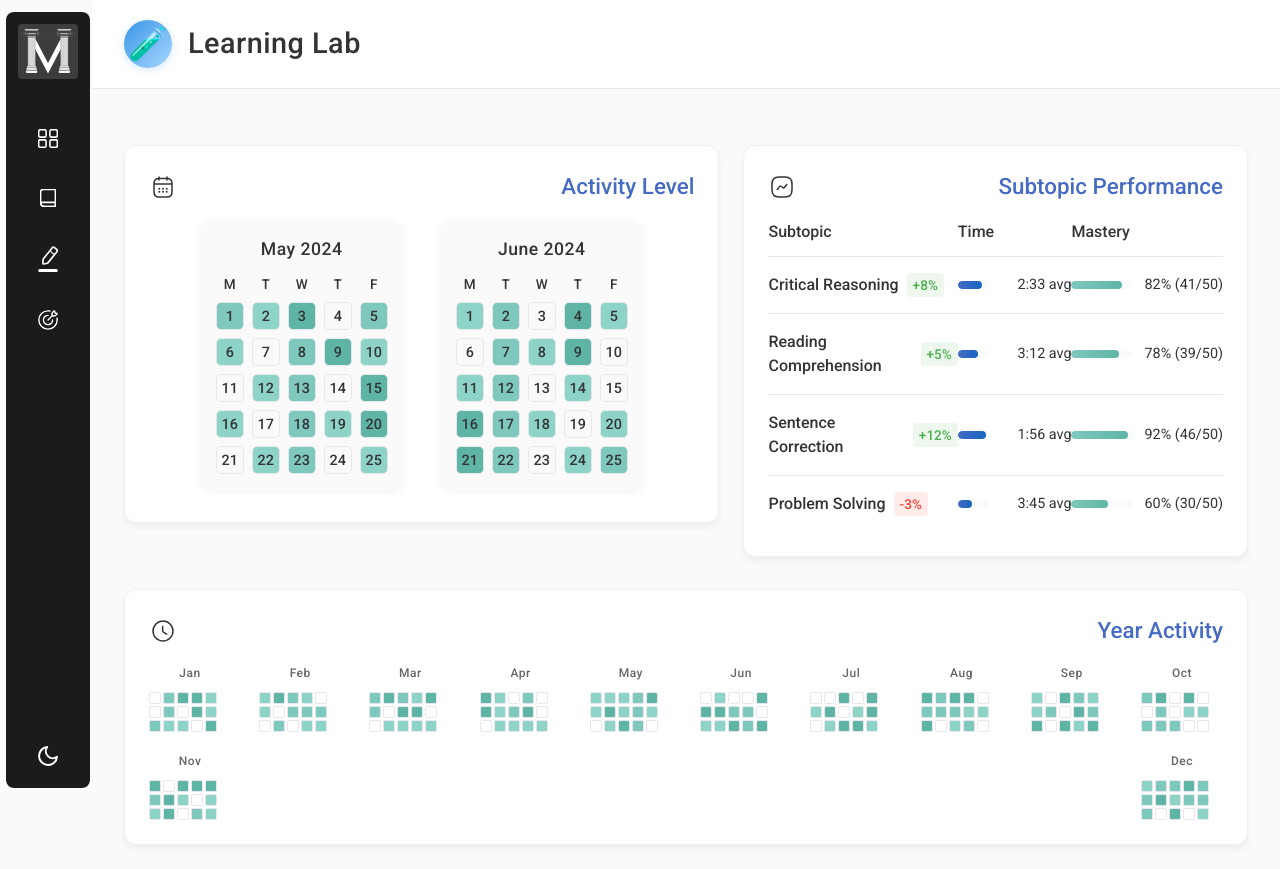
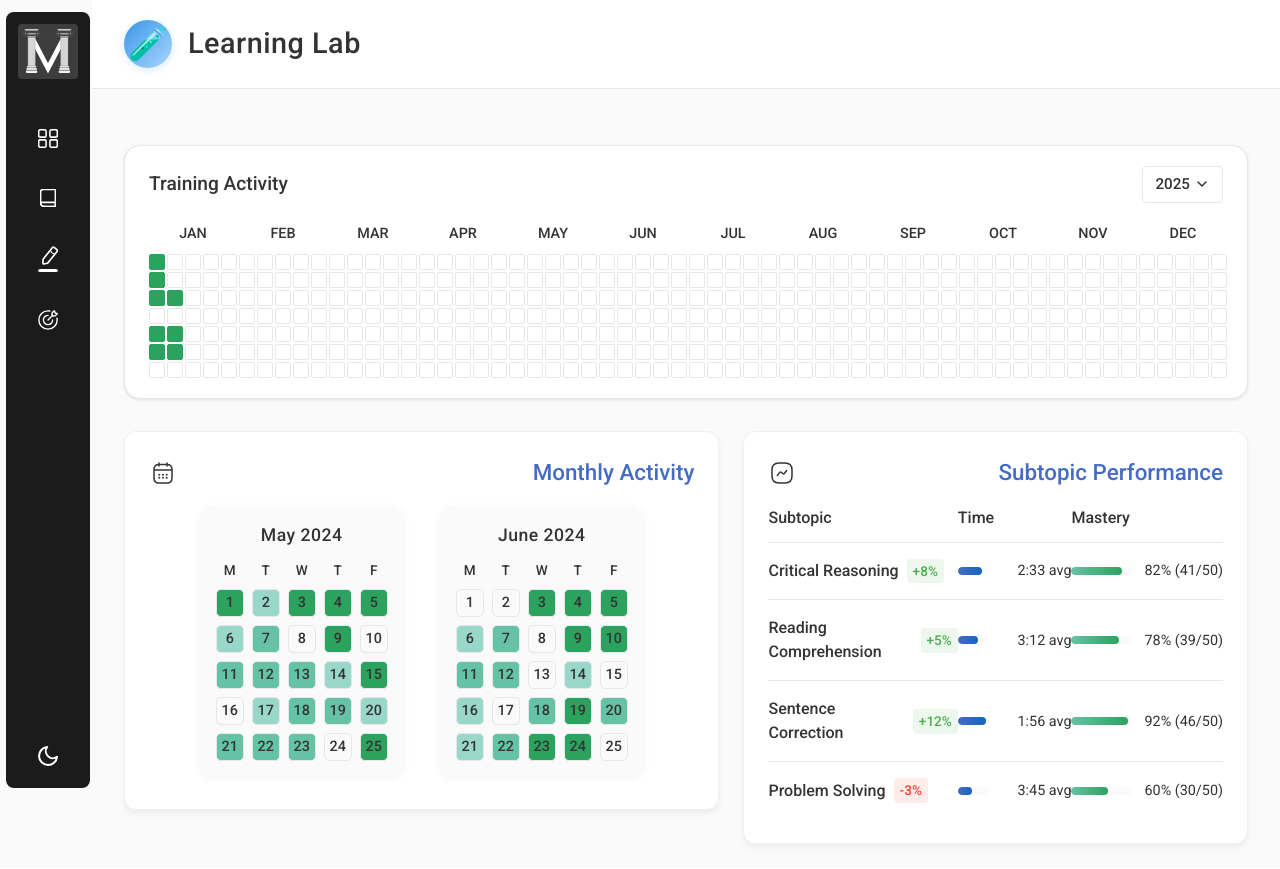
Before and after one commit to Orujhimaru/max_odyssey, a React (Vite) app: page /lab in a window 1280 px wide. Built offline with nearby package versions, Linux system fonts and the light colour scheme; sample sign-in values are in the browser's storage; a web font is replaced by a local one.

Commit message:
design: lab page , not looking good

```diff
--- a/src/pages/LabPage/LabPage.css
+++ b/src/pages/LabPage/LabPage.css
@@ -1,13 +1,15 @@
 :root {
-  --activity-1: #8dd3c7;
-  --activity-2: #7fc8bd;
-  --activity-3: #5eb5a6;
+  --activity-1: #99d8c9;
+  --activity-2: #66c2a4;
+  --activity-3: #2ca25f;
+  --activity-day: #2ca25f;
 }
 
 [data-theme="dark"] {
   --activity-1: #245854;
   --activity-2: #2c736d;
   --activity-3: #36928a;
+  --activity-day: #2ca25f;
 }
 
 .lab-page-container {
@@ -629,3 +631,108 @@
     color: #999;
   }
 }
+
+/* Yearly Activity Calendar */
+.yearly-activity-section {
+  background-color: var(--bg-primary);
+  border-radius: 16px;
+  padding: 20px 24px;
+  box-shadow: 0 1px 3px rgba(0, 0, 0, 0.1);
+  border: 1px solid var(--border-color);
+}
+
+.yearly-activity-header {
+  display: flex;
+  justify-content: space-between;
+  align-items: center;
+  margin-bottom: 20px;
+}
+
+.yearly-activity-title {
+  font-size: 1.2rem;
+  font-weight: 600;
+  color: var(--text-primary);
+  margin: 0;
+}
+
+.year-dropdown {
+  display: flex;
+  align-items: center;
+  gap: 4px;
+  font-size: 0.95rem;
+  color: var(--text-primary);
+  font-weight: 600;
+  border: 1px solid var(--border-color);
+  padding: 6px 12px;
+  border-radius: 4px;
+  cursor: pointer;
+}
+
+.yearly-calendar-container {
+  display: flex;
+  justify-content: space-between;
+  align-items: flex-start;
+  gap: 2px;
+}
+
+.month-column {
+  flex: 1;
+  display: flex;
+  flex-direction: column;
+  align-items: center;
+}
+
+.month-label {
+  font-size: 0.9rem;
+  font-weight: 600;
+  color: var(--text-primary);
+  text-align: center;
+  margin-bottom: 10px;
+}
+
+.month-grid {
+  display: flex;
+  flex-direction: column;
+  gap: 2px;
+}
+
+.month-row {
+  display: flex;
+  gap: 2px;
+}
+
+.activity-square {
+  width: 16px;
+  height: 16px;
+  border-radius: 2px;
+  border: 1px solid var(--border-color);
+  background-color: transparent;
+}
+
+.activity-square.active-day {
+  background-color: var(--activity-day);
+  border-color: var(--activity-day);
+}
+
+/* Dark Mode Styles */
+[data-theme="dark"] .yearly-activity-section {
+  background-color: #1e1e1e;
+  border-color: #333;
+}
+
+[data-theme="dark"] .yearly-activity-title {
+  color: var(--text-primary);
+}
+
+[data-theme="dark"] .year-dropdown {
+  color: var(--text-primary);
+  border-color: var(--border-color);
+}
+
+[data-theme="dark"] .month-label {
+  color: var(--text-primary);
+}
+
+[data-theme="dark"] .activity-square {
+  border-color: #555;
+}
--- a/src/pages/LabPage/LabPage.jsx
+++ b/src/pages/LabPage/LabPage.jsx
@@ -105,149 +105,47 @@ const getBoxShade = (val) => {
 };
 
 const LabPage = () => {
-  // Mock data for monthly calendar view
-  const monthsData = [
+  // Mock months data for the yearly view
+  const yearlyMonths = [
+    { name: "JAN", days: 31 },
+    { name: "FEB", days: 28 },
+    { name: "MAR", days: 31 },
+    { name: "APR", days: 30 },
+    { name: "MAY", days: 31 },
+    { name: "JUN", days: 30 },
+    { name: "JUL", days: 31 },
+    { name: "AUG", days: 31 },
+    { name: "SEP", days: 30 },
+    { name: "OCT", days: 31 },
+    { name: "NOV", days: 30 },
+    { name: "DEC", days: 31 },
+  ];
+
+  // Mock monthly activity data (5x5 grid for each month)
+  const monthlyData = [
     {
       name: "May 2024",
       weekdays: ["M", "T", "W", "T", "F"],
-      days: [
-        { day: 1, activity: 2 },
-        { day: 2, activity: 1 },
-        { day: 3, activity: 3 },
-        { day: 4, activity: 0 },
-        { day: 5, activity: 2 },
-        { day: 6, activity: 1 },
-        { day: 7, activity: 0 },
-        { day: 8, activity: 2 },
-        { day: 9, activity: 3 },
-        { day: 10, activity: 1 },
-        { day: 11, activity: 0 },
-        { day: 12, activity: 1 },
-        { day: 13, activity: 2 },
-        { day: 14, activity: 0 },
-        { day: 15, activity: 3 },
-        { day: 16, activity: 1 },
-        { day: 17, activity: 0 },
-        { day: 18, activity: 2 },
-        { day: 19, activity: 1 },
-        { day: 20, activity: 3 },
-        { day: 21, activity: 0 },
-        { day: 22, activity: 1 },
-        { day: 23, activity: 2 },
-        { day: 24, activity: 0 },
-        { day: 25, activity: 1 },
-      ],
+      days: Array(25)
+        .fill(0)
+        .map((_, i) => ({
+          day: i + 1,
+          activity: Math.floor(Math.random() * 4),
+        })),
     },
     {
       name: "June 2024",
       weekdays: ["M", "T", "W", "T", "F"],
-      days: [
-        { day: 1, activity: 1 },
-        { day: 2, activity: 2 },
-        { day: 3, activity: 0 },
-        { day: 4, activity: 3 },
-        { day: 5, activity: 1 },
-        { day: 6, activity: 0 },
-        { day: 7, activity: 2 },
-        { day: 8, activity: 1 },
-        { day: 9, activity: 3 },
-        { day: 10, activity: 0 },
-        { day: 11, activity: 1 },
-        { day: 12, activity: 2 },
-        { day: 13, activity: 0 },
-        { day: 14, activity: 1 },
-        { day: 15, activity: 0 },
-        { day: 16, activity: 3 },
-        { day: 17, activity: 2 },
-        { day: 18, activity: 1 },
-        { day: 19, activity: 0 },
-        { day: 20, activity: 1 },
-        { day: 21, activity: 3 },
-        { day: 22, activity: 2 },
-        { day: 23, activity: 0 },
-        { day: 24, activity: 1 },
-        { day: 25, activity: 2 },
-      ],
+      days: Array(25)
+        .fill(0)
+        .map((_, i) => ({
+          day: i + 1,
+          activity: Math.floor(Math.random() * 4),
+        })),
     },
   ];
 
-  // Mock data for year view
-  const yearData = [
-    {
-      month: "Jan",
-      activity: Array(15)
-        .fill(0)
-        .map(() => Math.floor(Math.random() * 4)),
-    },
-    {
-      month: "Feb",
-      activity: Array(15)
-        .fill(0)
-        .map(() => Math.floor(Math.random() * 4)),
-    },
-    {
-      month: "Mar",
-      activity: Array(15)
-        .fill(0)
-        .map(() => Math.floor(Math.random() * 4)),
-    },
-    {
-      month: "Apr",
-      activity: Array(15)
-        .fill(0)
-        .map(() => Math.floor(Math.random() * 4)),
-    },
-    {
-      month: "May",
-      activity: Array(15)
-        .fill(0)
-        .map(() => Math.floor(Math.random() * 4)),
-    },
-    {
-      month: "Jun",
-      activity: Array(15)
-        .fill(0)
-        .map(() => Math.floor(Math.random() * 4)),
-    },
-    {
-      month: "Jul",
-      activity: Array(15)
-        .fill(0)
-        .map(() => Math.floor(Math.random() * 4)),
-    },
-    {
-      month: "Aug",
-      activity: Array(15)
-        .fill(0)
-        .map(() => Math.floor(Math.random() * 4)),
-    },
-    {
-      month: "Sep",
-      activity: Array(15)
-        .fill(0)
-        .map(() => Math.floor(Math.random() * 4)),
-    },
-    {
-      month: "Oct",
-      activity: Array(15)
-        .fill(0)
-        .map(() => Math.floor(Math.random() * 4)),
-    },
-    {
-      month: "Nov",
-      activity: Array(15)
-        .fill(0)
-        .map(() => Math.floor(Math.random() * 4)),
-    },
-    {
-      month: "Dec",
-      activity: Array(15)
-        .fill(0)
-        .map(() => Math.floor(Math.random() * 4)),
-    },
-  ];
-
-  // Mock data for performance metrics
+  // Mock subtopic performance data
   const subtopicData = [
     {
       name: "Critical Reasoning",
@@ -283,6 +181,50 @@ const LabPage = () => {
     },
   ];
 
+  // Function to determine if a day in January should be active (green)
+  const isJanuaryActive = (row, col) => {
+    // First day in first 3 rows active
+    if (row < 3 && col === 0) return true;
+    // First 2 days in row 3 active
+    if (row === 2 && col === 1) return true;
+    // First 2 days in rows 5-6 active
+    if ((row === 4 || row === 5) && col < 2) return true;
+    return false;
+  };
+
+  // Render a single month for the yearly calendar
+  const renderMonthColumn = (month, monthIndex) => {
+    return (
+      <div className="month-column" key={month.name}>
+        <div className="month-label">{month.name}</div>
+        <div className="month-grid">
+          {/* Generate 7 rows of 5 squares each */}
+          {Array(7)
+            .fill(0)
+            .map((_, rowIndex) => (
+              <div className="month-row" key={`row-${rowIndex}`}>
+                {Array(5)
+                  .fill(0)
+                  .map((_, colIndex) => {
+                    const isActive =
+                      monthIndex === 0 && isJanuaryActive(rowIndex, colIndex);
+                    return (
+                      <div
+                        className={`activity-square ${
+                          isActive ? "active-day" : ""
+                        }`}
+                        key={`square-${rowIndex}-${colIndex}`}
+                      />
+                    );
+                  })}
+              </div>
+            ))}
+        </div>
+      </div>
+    );
+  };
+
+  // Function to determine activity styles for the monthly calendar
   const getActivityStyle = (activity) => {
     if (activity === 0) return {};
     if (activity === 1) return { backgroundColor: "var(--activity-1)" };
@@ -302,16 +244,47 @@ const LabPage = () => {
       </header>
 
       <div className="lab-content">
+        {/* Yearly Activity Calendar Section */}
+        <div className="yearly-activity-section">
+          <div className="yearly-activity-header">
+            <h2 className="yearly-activity-title">Training Activity</h2>
+            <div className="year-dropdown">
+              <span>2025</span>
+              <svg
+                width="16"
+                height="16"
+                viewBox="0 0 16 16"
+                fill="none"
+                xmlns="http://www.w3.org/2000/svg"
+              >
+                <path
+                  d="M4 6L8 10L12 6"
+                  stroke="currentColor"
+                  strokeWidth="1.5"
+                  strokeLinecap="round"
+                  strokeLinejoin="round"
+                />
+              </svg>
+            </div>
+          </div>
+
+          <div className="yearly-calendar-container">
+            {yearlyMonths.map((month, index) =>
+              renderMonthColumn(month, index)
+            )}
+          </div>
+        </div>
+
         <div className="lab-row">
           <div className="lab-card activity-card">
             <div className="lab-card-header">
               <div className="lab-card-icon">
                 <CalendarIcon />
               </div>
-              <h2>Activity Level</h2>
+              <h2>Monthly Activity</h2>
             </div>
             <div className="lab-calendar-grids">
-              {monthsData.map((month, index) => (
+              {monthlyData.map((month, index) => (
                 <div className="lab-calendar-month" key={index}>
                   <div className="lab-calendar-month-title">{month.name}</div>
                   <div className="lab-calendar-weekdays">
@@ -389,38 +362,6 @@ const LabPage = () => {
             </div>
           </div>
         </div>
-
-        <div className="lab-card year-view-card">
-          <div className="lab-card-header">
-            <div className="lab-card-icon">
-              <ClockIcon />
-            </div>
-            <h2>Year Activity</h2>
-          </div>
-          <div className="year-view-container">
-            {yearData.map((month, monthIndex) => (
-              <div className="year-month" key={monthIndex}>
-                <div className="year-month-name">{month.month}</div>
-                <div className="year-month-grid">
-                  {[0, 1, 2].map((row) => (
-                    <div className="year-grid-row" key={row}>
-                      {[0, 1, 2, 3, 4].map((col) => {
-                        const index = row * 5 + col;
-                        return index < month.activity.length ? (
-                          <div
-                            className="year-grid-cell"
-                            key={col}
-                            style={getActivityStyle(month.activity[index])}
-                          ></div>
-                        ) : null;
-                      })}
-                    </div>
-                  ))}
-                </div>
-              </div>
-            ))}
-          </div>
-        </div>
       </div>
     </div>
   );
```
